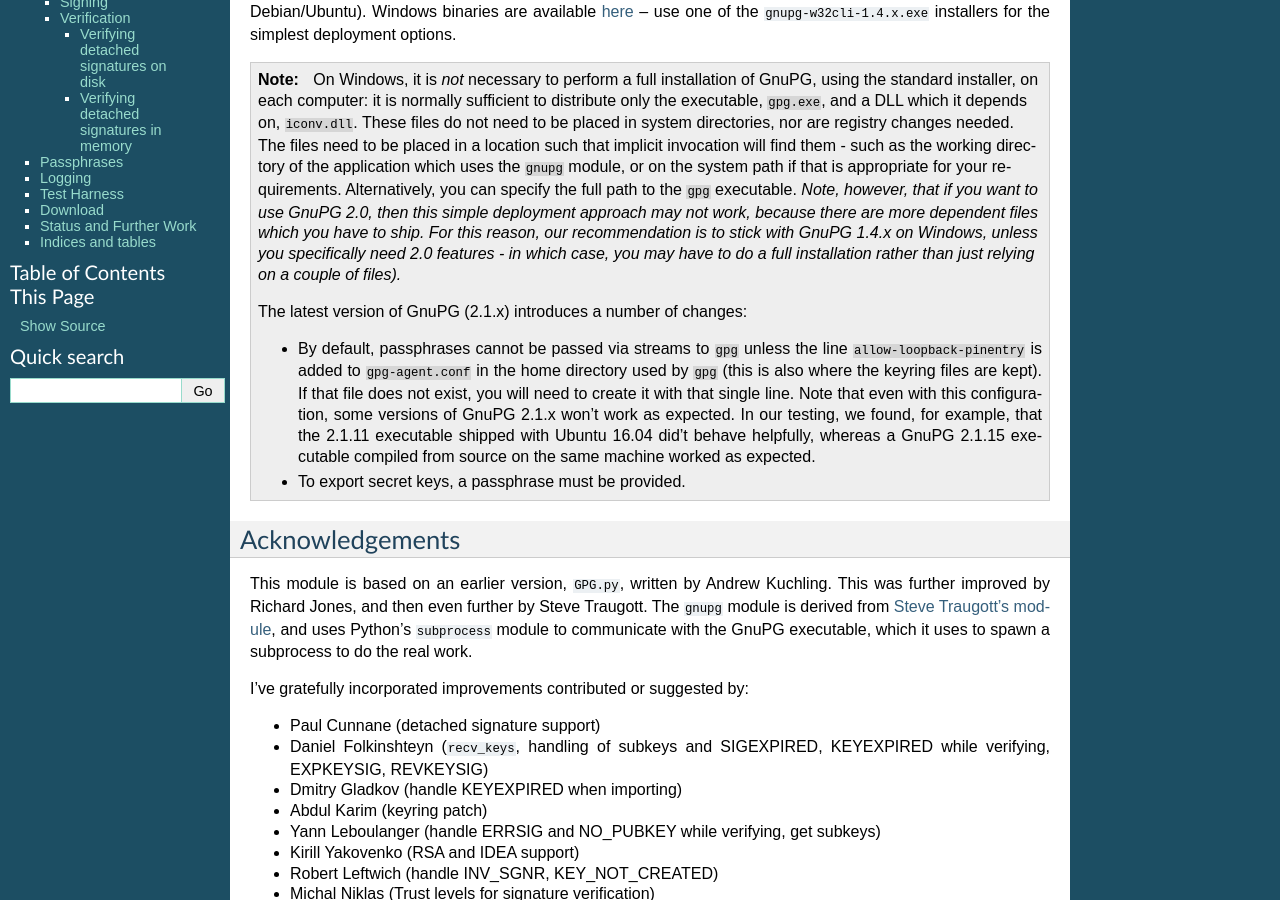
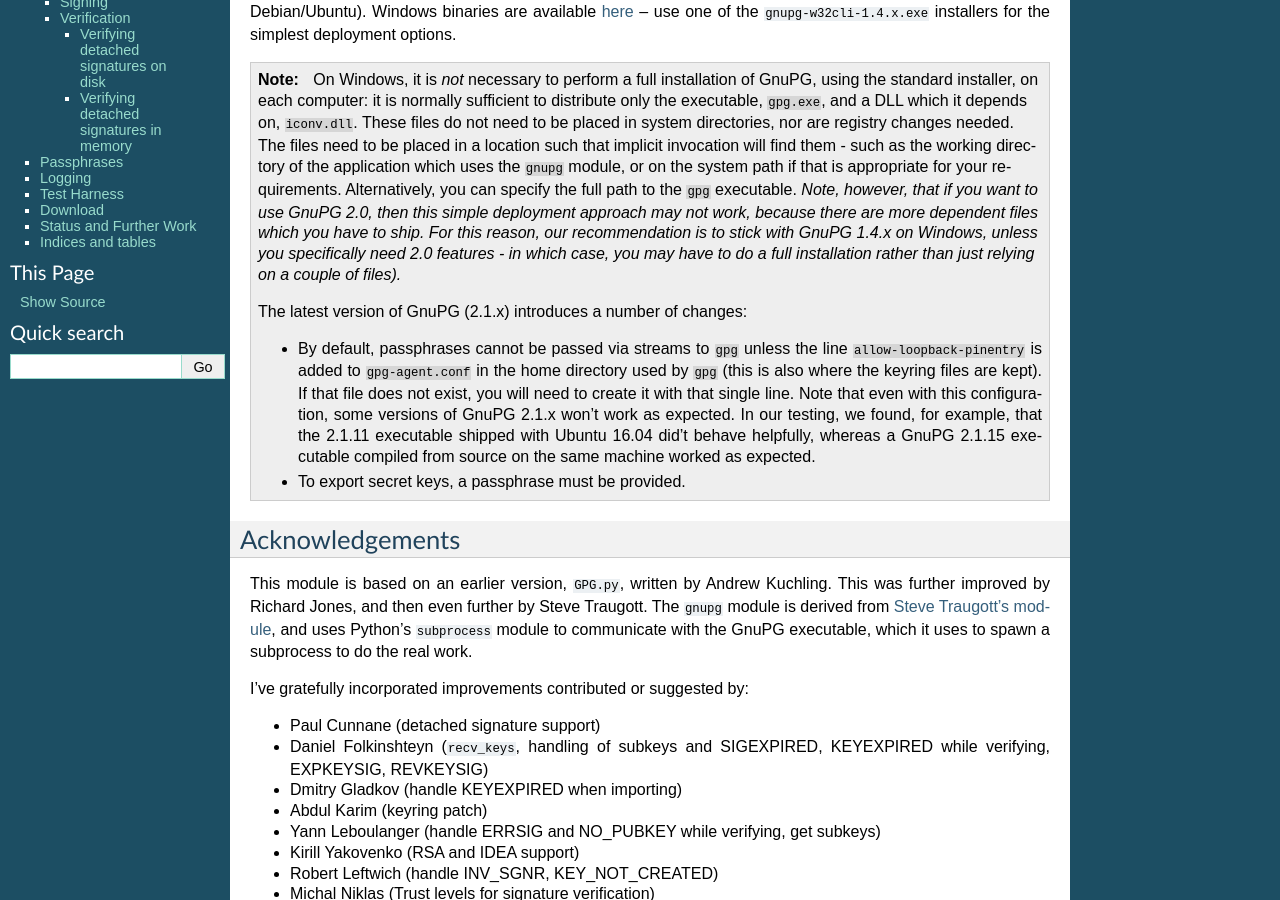
Before and after one commit to vsajip/python-gnupg, a Sphinx documentation site: the page built from docs/index.rst, in a window 1280 px wide and 900 px high, scrolled down 496 px. Built offline with Sphinx 7.4.7, drawn with Linux system fonts in a browser that asks for light colours.

Commit message:
Reverted sidebar config.

```diff
--- a/docs/conf.py
+++ b/docs/conf.py
@@ -130,14 +130,13 @@
 #html_use_smartypants = True
 
 # Custom sidebar templates, maps document names to template names.
-#html_sidebars = {}
 
-html_sidebars = {
-    '**': [
-        'localtoc.html', 'globaltoc.html',  'relations.html',
-        'sourcelink.html', 'searchbox.html'
-    ],
-}
+# html_sidebars = {
+    # '**': [
+        # 'localtoc.html', 'globaltoc.html',  'relations.html',
+        # 'sourcelink.html', 'searchbox.html'
+    # ],
+# }
 
 # Additional templates that should be rendered to pages, maps page names to
 # template names.
```
Also changed, not shown: 1 other file.
